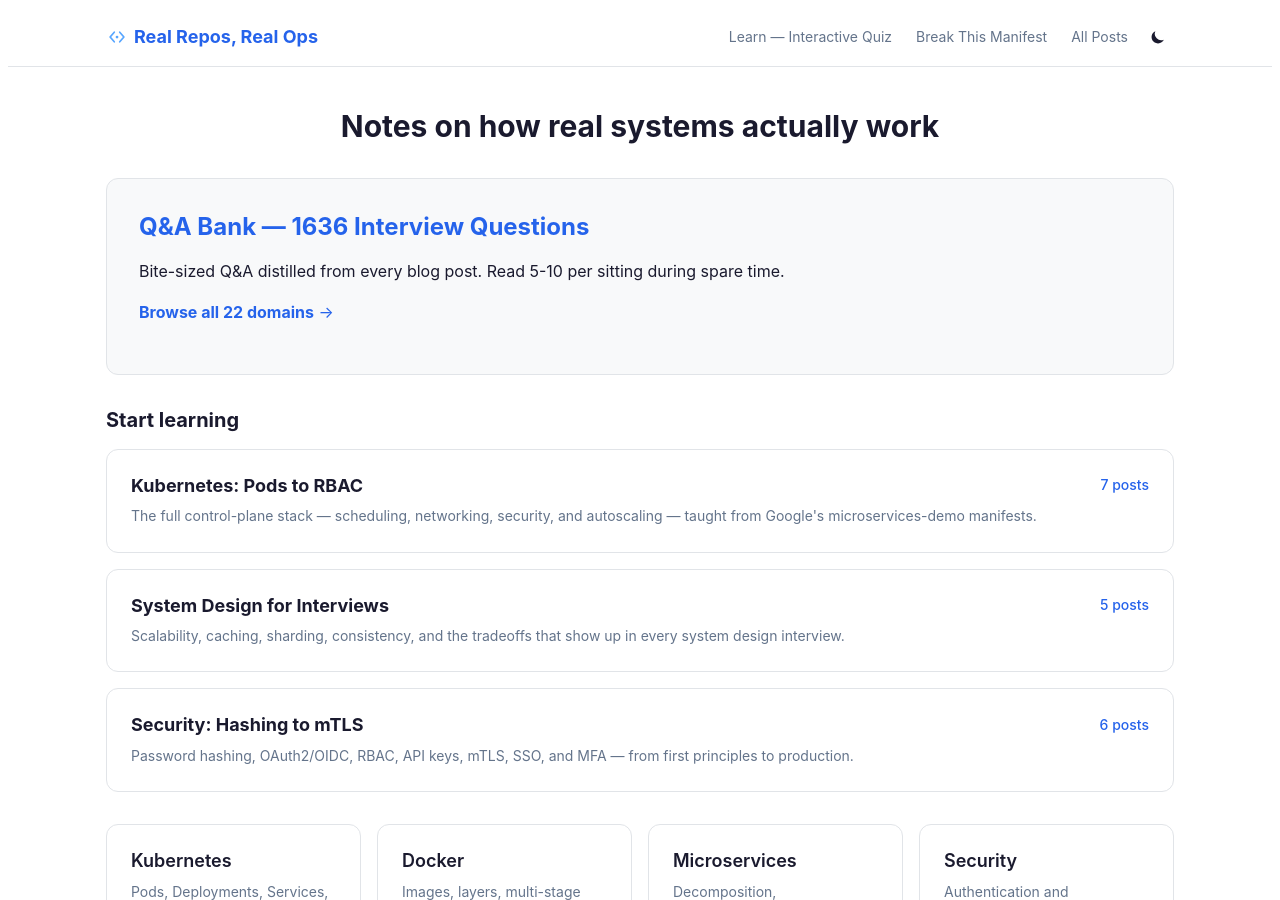
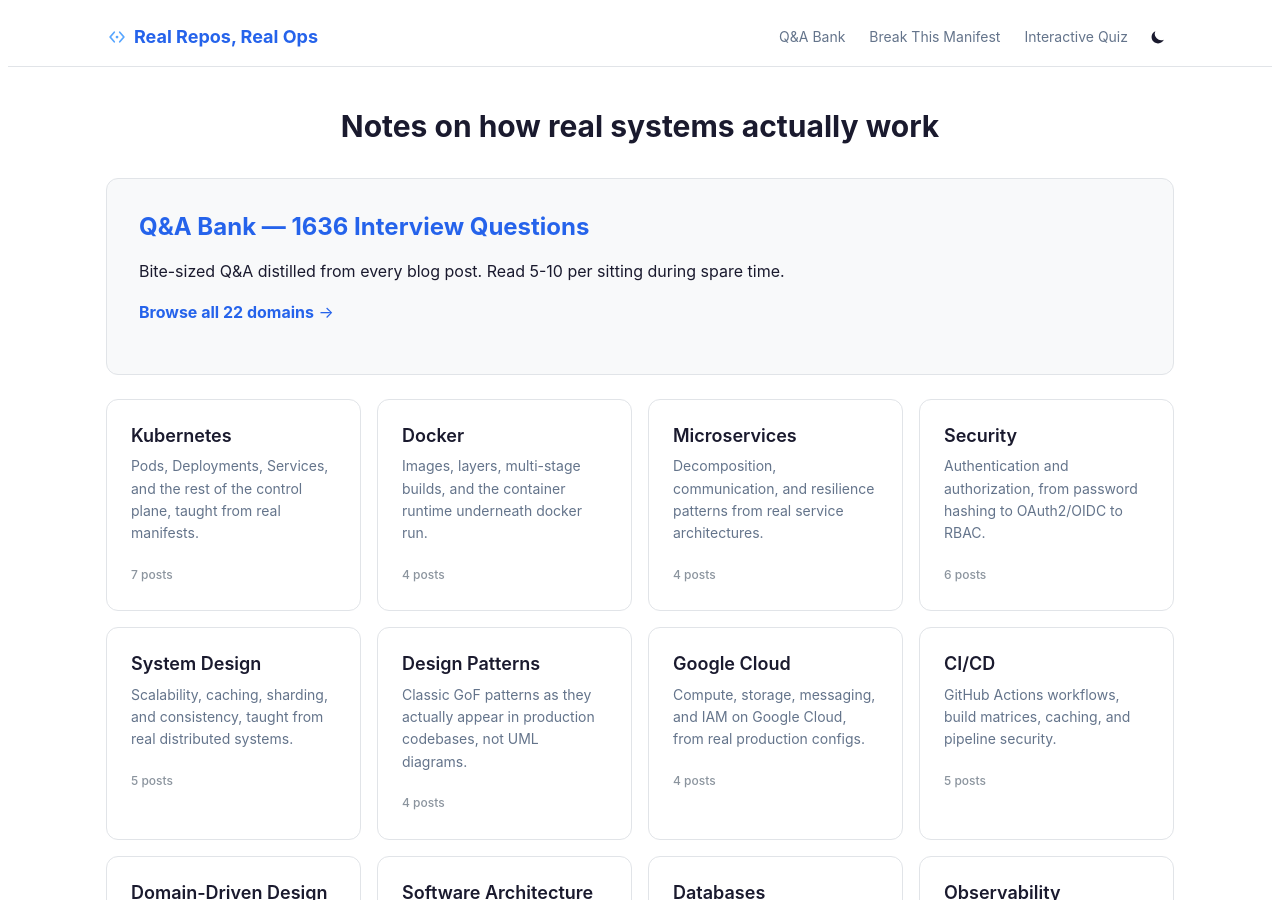
Before and after one commit to mayurjp/dev-blog, a Jekyll site: the page built from index.md, in a window 1280 px wide and 900 px high. Built offline with Jekyll 4.4.1, drawn with Linux system fonts in a browser that asks for light colours.

Commit message:
Remove Start Learning section, move Q&A/Challenges/Quiz to header, rename Quiz

```diff
--- a/_config.yml
+++ b/_config.yml
@@ -41,10 +41,9 @@ image: /assets/og/default.png
 # Explicit header nav whitelist -- without this, minima lists every page with
 # a `title:` (including the topic pages under topics/ and domain pages under qa/).
 header_pages:
-  - qa.md
+  - qa/index.md
+  - challenges/index.md
   - learn/index.md
-  - challenges/index.md
-  - archive.md
 
 plugins:
   - jekyll-feed
--- a/_layouts/home.html
+++ b/_layouts/home.html
@@ -8,21 +8,6 @@ layout: default
   </div>
 
   {{ content }}
-
-  <div class="learning-paths">
-    <h2 class="section-heading">Start learning</h2>
-
-    {%- for path in site.data.learning_paths -%}
-      {%- assign post_count = site.categories[path.slug].size | default: 0 -%}
-      <div class="path-card">
-        <div class="path-header">
-          <h3><a href="{{ '/' | append: path.slug | append: '/' | relative_url }}">{{ path.title }}</a></h3>
-          <span class="path-count">{{ post_count }} post{% unless post_count == 1 %}s{% endunless %}</span>
-        </div>
-        <p class="path-desc">{{ path.description }}</p>
-      </div>
-    {%- endfor -%}
-  </div>
 
   <div class="topic-grid">
     {%- for topic in site.data.topics -%}
--- a/learn/index.md
+++ b/learn/index.md
@@ -1,6 +1,6 @@
 ---
 layout: page
-title: "Learn — Interactive Quiz"
+title: "Interactive Quiz"
 description: "Test your knowledge with 1,600+ spaced-repetition quiz questions across Kubernetes, Docker, Security, Microservices, and 18 more domains. Wrong answers come back more often."
 permalink: /learn/
 ---
```
